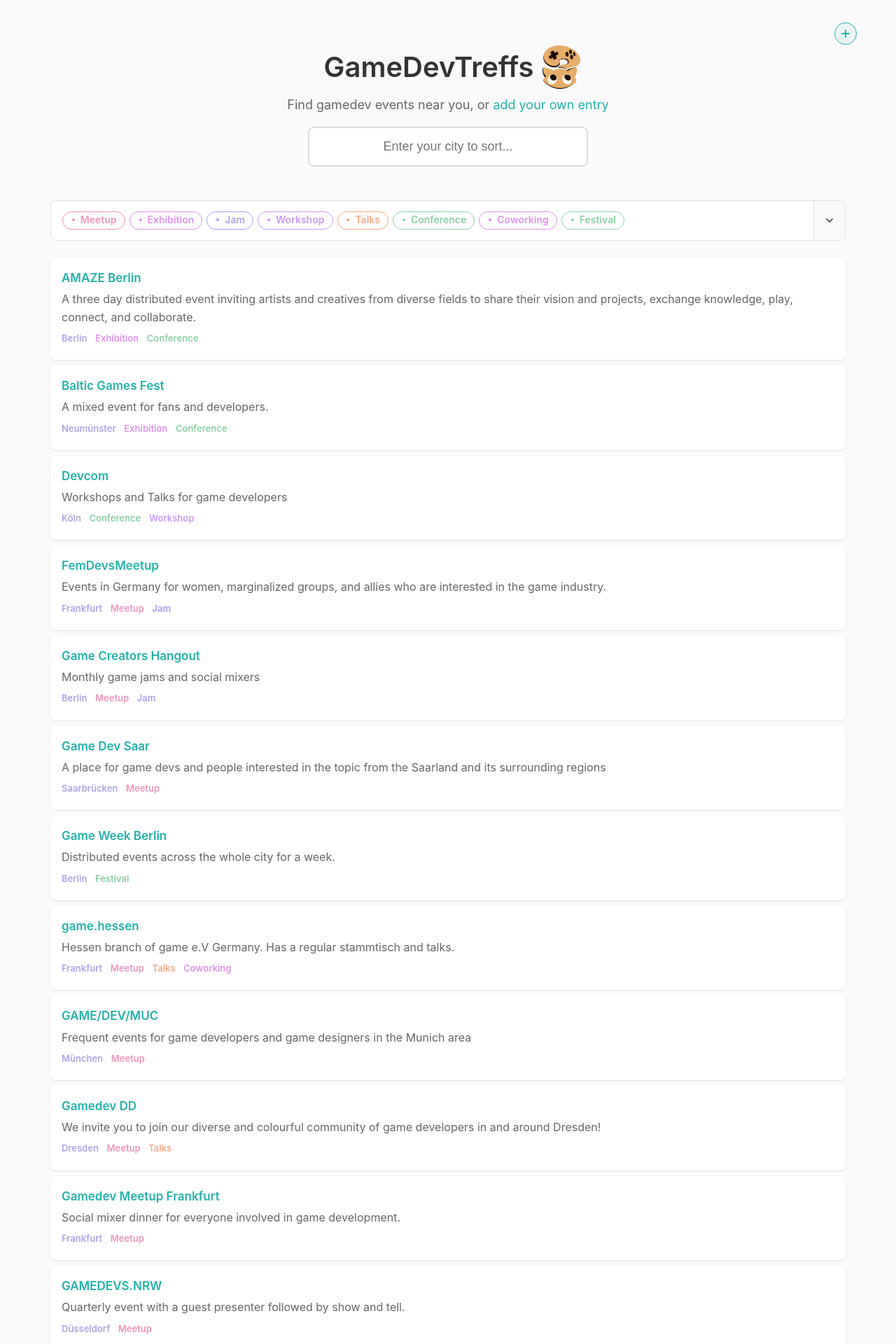
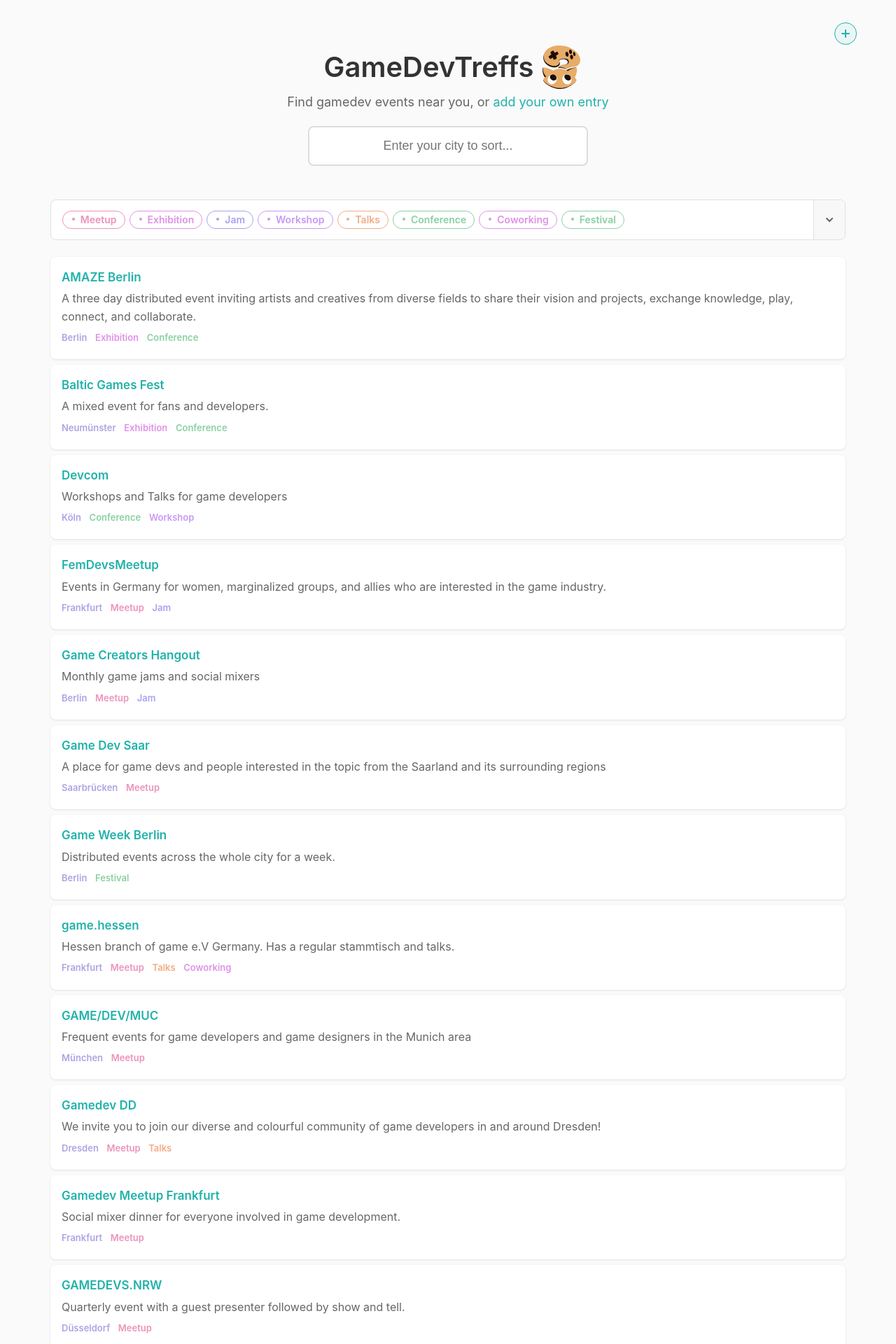
Before and after one commit to abregado/gamedev-index, a Jekyll site: the page built from index.html, in a window 1280 px wide. Shown: the top 1920 px of the page at 70% size. Built offline with Jekyll 4.4.1, drawn with Linux system fonts in a browser that asks for light colours.

Commit message:
Adjusted margins within the header, to fit better with the new logo present

```diff
--- a/assets/css/style.css
+++ b/assets/css/style.css
@@ -31,7 +31,7 @@ body {
 .header-hero-subtitle {
   font-size: 1.125rem;
   color: #666;
-  margin: 0.5rem 0 1rem 0;
+  margin: 0.25rem 0 1.2rem 0;
 }
 
 .header-hero-subtitle a,
@@ -790,15 +790,17 @@ body {
     margin: 0 -1rem 0 -1rem;
   }
 
-    .header-hero-logo {
-        width: 44px;
-    }
+  .header-hero-logo {
+    width: 44px;
+  }
 
   .header-hero-title {
+    margin-top: 0.5rem;
     font-size: 2rem;
   }
 
   .header-hero-subtitle {
+    margin: 0.1rem 0 1rem 0;
     font-size: 1rem;
   }
 
```
